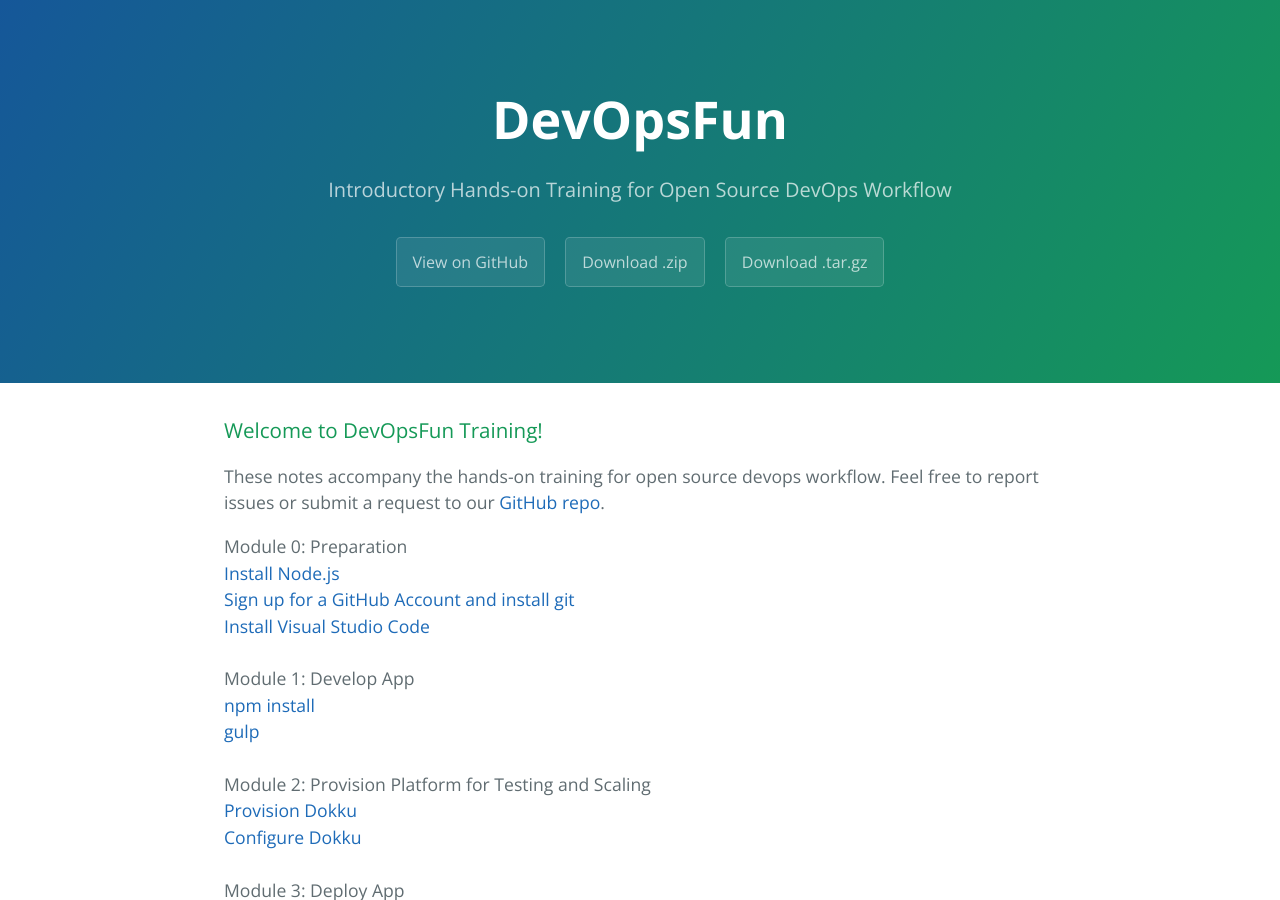
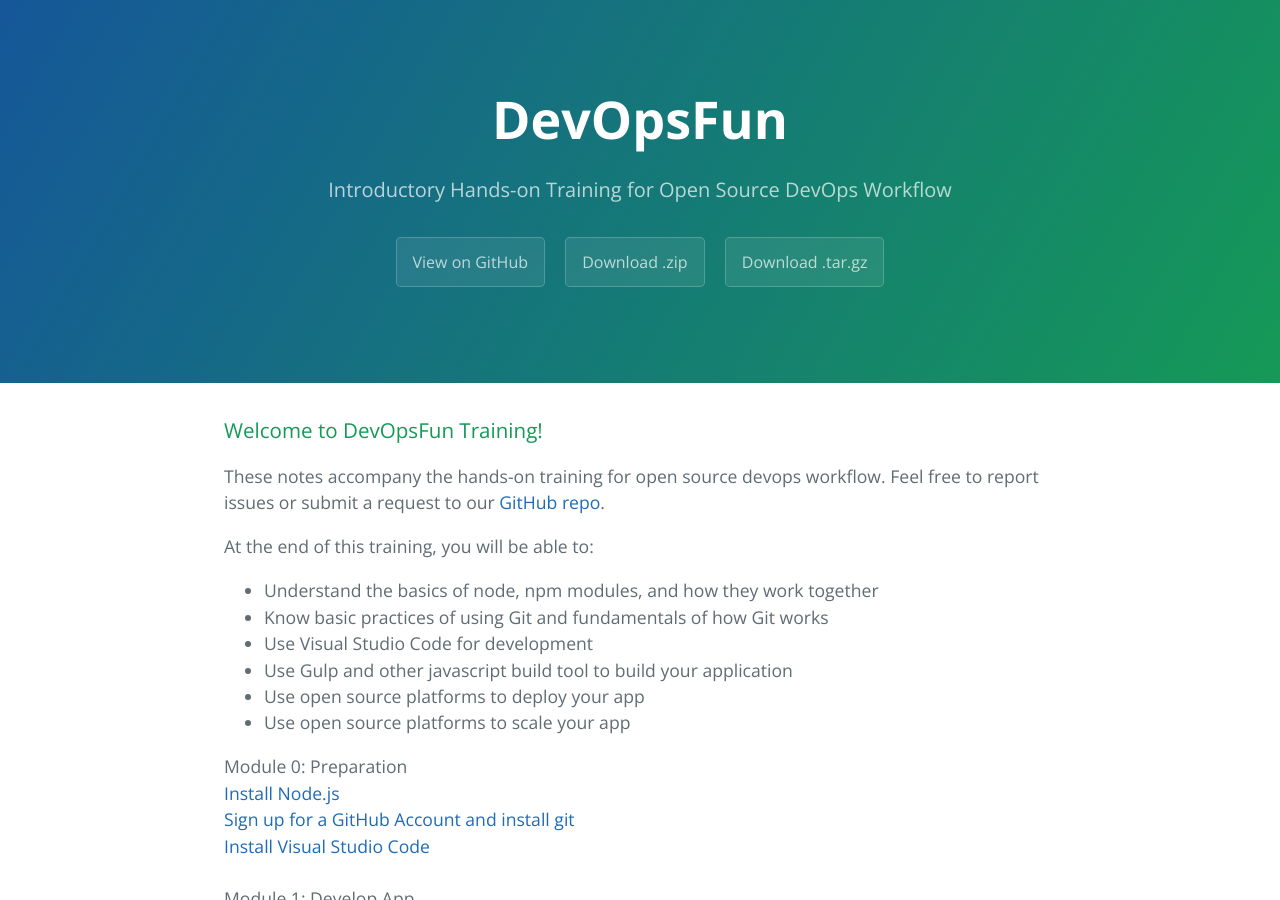
Before and after one commit to ritazh/devopsfun, a Jekyll site: the page index.html, which Jekyll copies as it is, in a window 1280 px wide and 900 px high. Built offline with Jekyll 4.4.1, drawn with Linux system fonts in a browser that asks for light colours.

Commit message:
Update objective for training

```diff
--- a/index.html
+++ b/index.html
@@ -23,6 +23,39 @@
 <a id="welcome-to-github-pages" class="anchor" href="#welcome-to-github-pages" aria-hidden="true"><span class="octicon octicon-link"></span></a>Welcome to DevOpsFun Training!</h3>
 
 <p>These notes accompany the hands-on training for open source devops workflow. Feel free to report issues or submit a request to our <a href="https://github.com/ritazh/devopsfun/issues">GitHub repo</a>.
+</p>
+<p>
+At the end of this training, you will be able to:
+<ul>
+  <li>
+    Understand the basics of node, npm modules, and how they work together
+  </li>
+  <li>
+    Know basic practices of using Git and fundamentals of how Git works
+  </li>
+  <li>
+    Use Visual Studio Code for development
+  </li>
+  <li>
+    Use Gulp and other javascript build tool to build your application
+  </li>
+  <li>
+    Use open source platforms to deploy your app
+  </li>
+  <li>
+    Use open source platforms to scale your app
+  </li><!--
+  <li>
+  </li>
+  <li>
+  </li>
+  <li>
+  </li>
+  <li>
+  </li>
+  <li>
+  </li> -->
+</ul>
 </p>
 
 <div>
```
